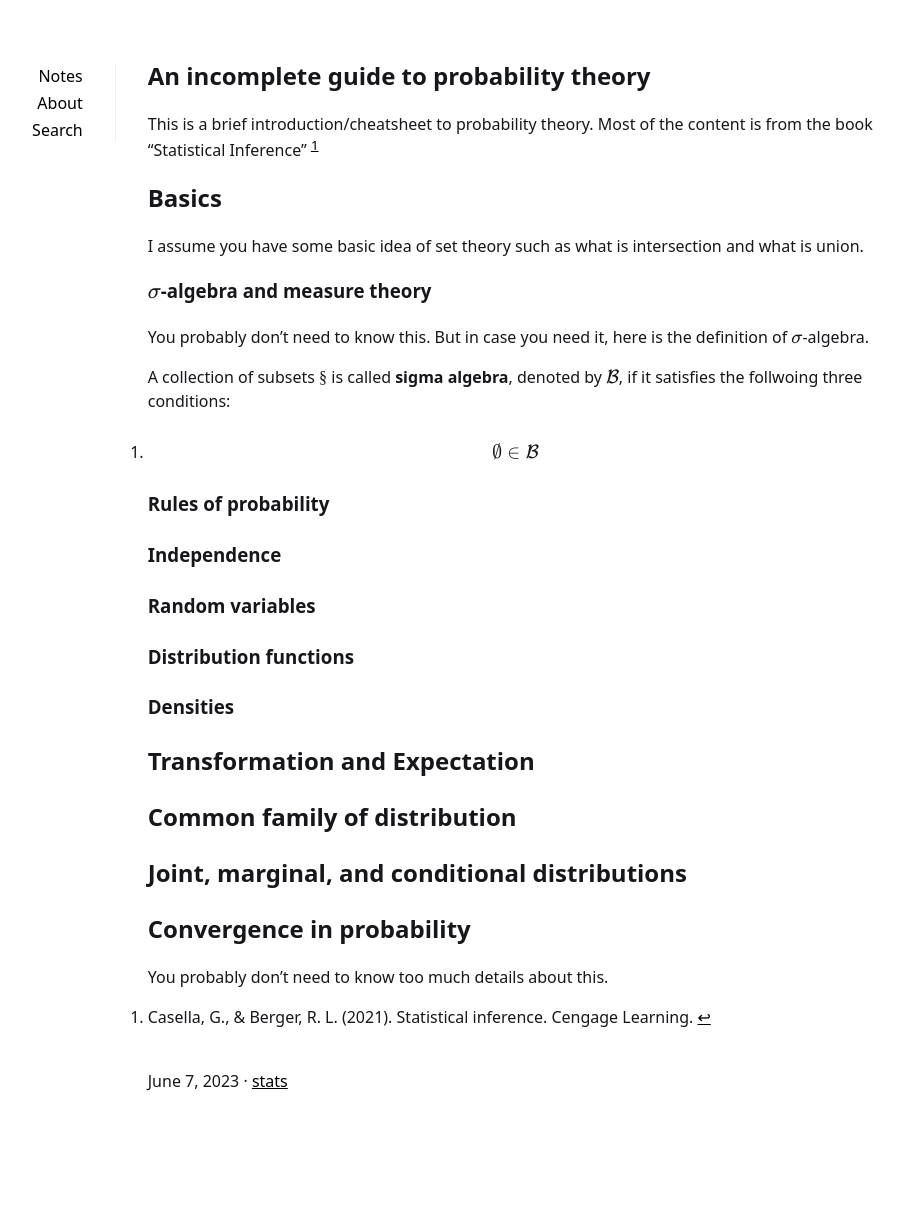
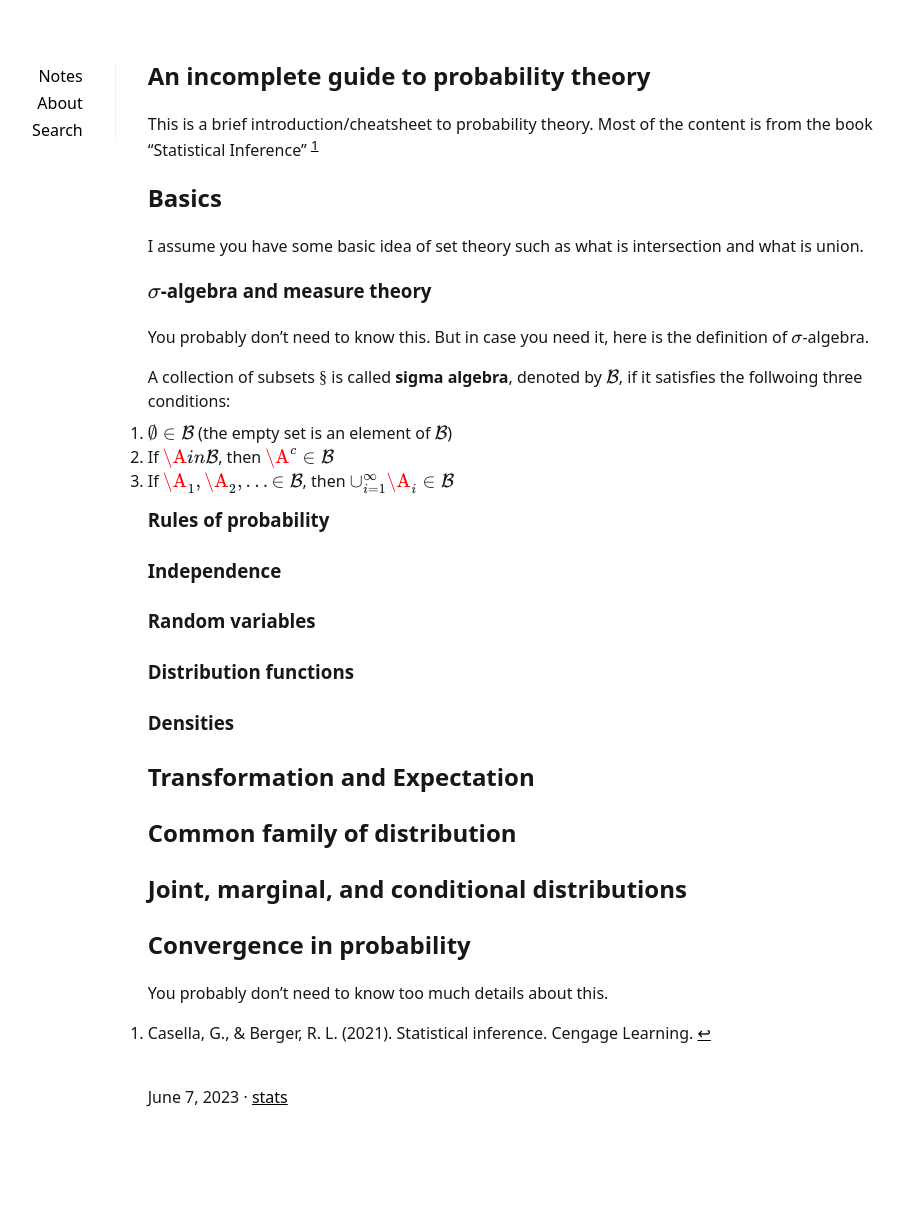
Before and after one commit to acneyouth1996/notes, a Jekyll site: the page built from _posts/2023-06-07-prob-theory.md, in a window 1280 px wide. Shown: the whole page, without its empty margins (205-1109 px from the left). Built offline with Jekyll 4.4.1, drawn with Linux system fonts in a browser that asks for light colours.

Commit message:
new post

```diff
--- a/_posts/2023-06-07-prob-theory.md
+++ b/_posts/2023-06-07-prob-theory.md
@@ -20,7 +20,9 @@ I assume you have some basic idea of set theory such as what is intersection and
 You probably don't need to know this. But in case you need it, here is the definition of $$\sigma$$-algebra.
 
 A collection of subsets $$\S$$ is called **sigma algebra**, denoted by $$\mathcal{B}$$, if it satisfies the follwoing three conditions:
-1. $$\emptyset \in \mathcal{B}$$
+1. $$\emptyset \in \mathcal{B}$$ (the empty set is an element of $$\mathcal{B}$$)
+2. If $$\A in \mathcal{B}$$, then $$\A^{c} \in \mathcal{B}$$
+3. If $$\A_{1}, \A_{2},... \in \mathcal{B}$$, then $$\cup_{i=1}^{\infty} \A_{i} \in \mathcal{B}$$
 
 ### Rules of probability
 ### Independence
```
Also changed, not shown: 7 other files.
